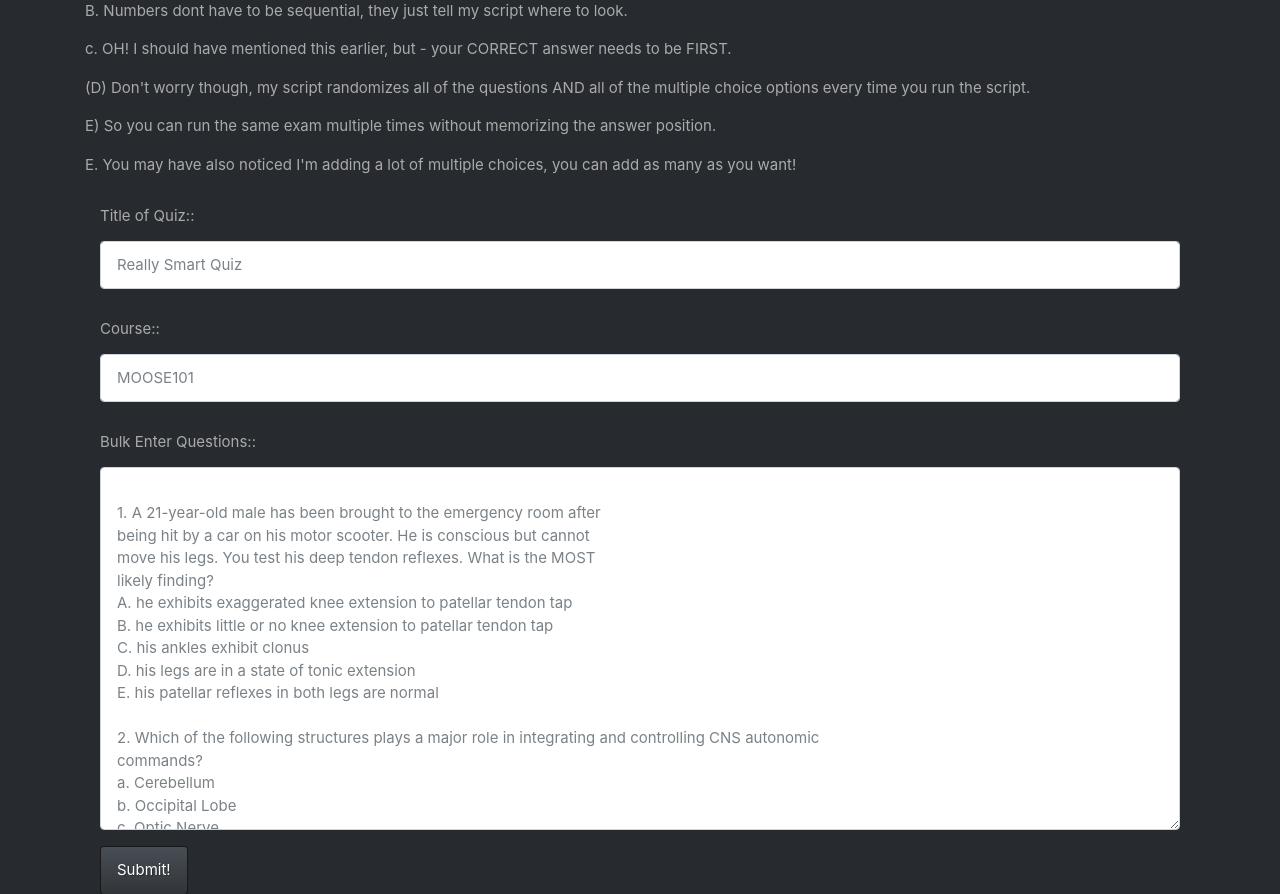
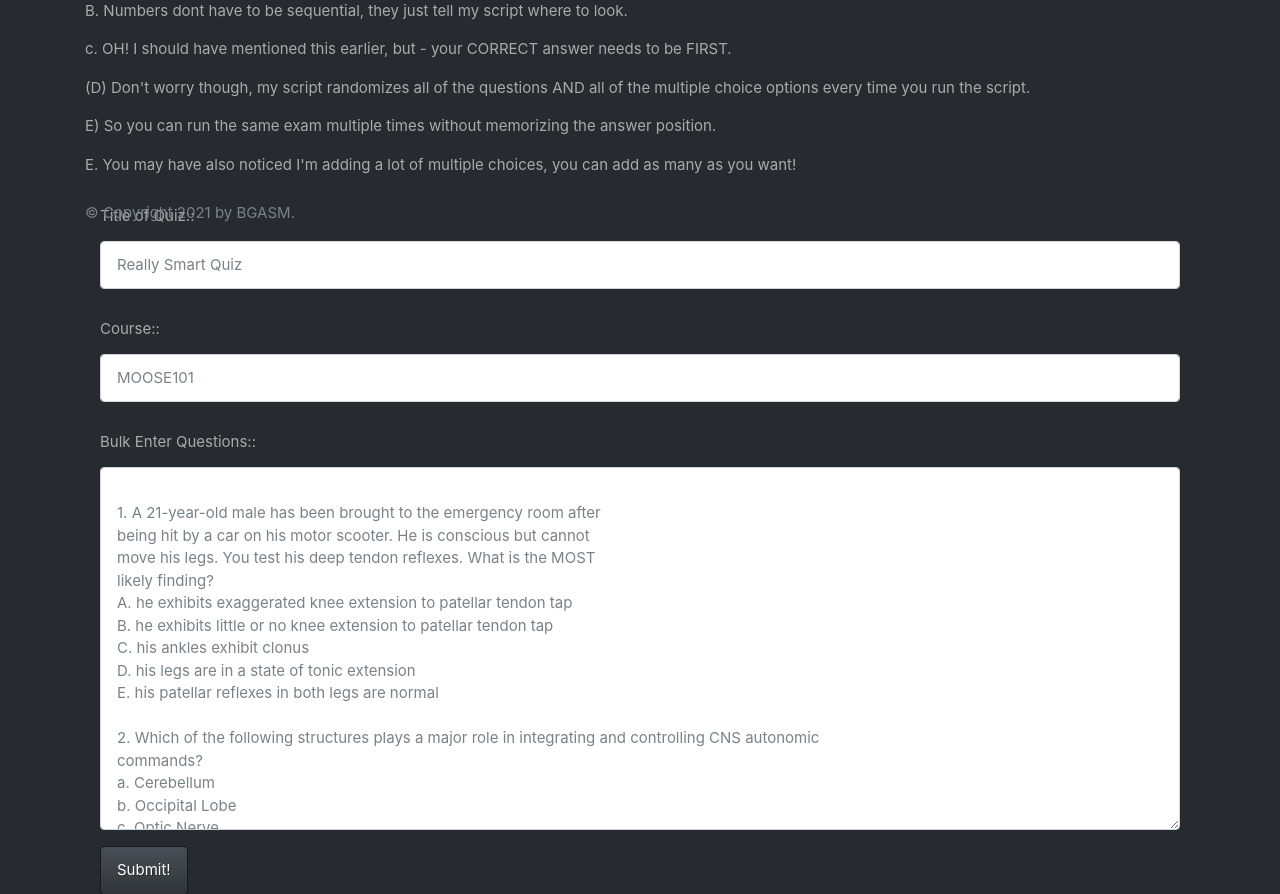
Before and after one commit to BGASM/msu-quiz, a Flask app: page /add_question in a window 1280 px wide. Shown: the part 560-1454 px from the top of the page. Run offline with Flask 2, Linux system fonts and the light colour scheme; a user stored in the database is signed in; tables that the repository leaves empty hold one stand-in row (values such as "Sample post"); some libraries are stand-ins or nearby versions.

Commit message:
fix(Views): Html change that fixes footer.

```diff
--- a/msu_quiz/templates/layout.html
+++ b/msu_quiz/templates/layout.html
@@ -49,7 +49,7 @@
          <div class="container">{% block content %}{% endblock %}</div>
       </div>
    </main>
-   <footer class="footer mt-auto py-3">
+   <footer class="footer fixed-bottom mt-auto py-3">
       <div class="container">
          <span class="text-muted">&copy; Copyright 2021 by BGASM.</span>
       </div>
```
Also changed, not shown: 1 other file.
